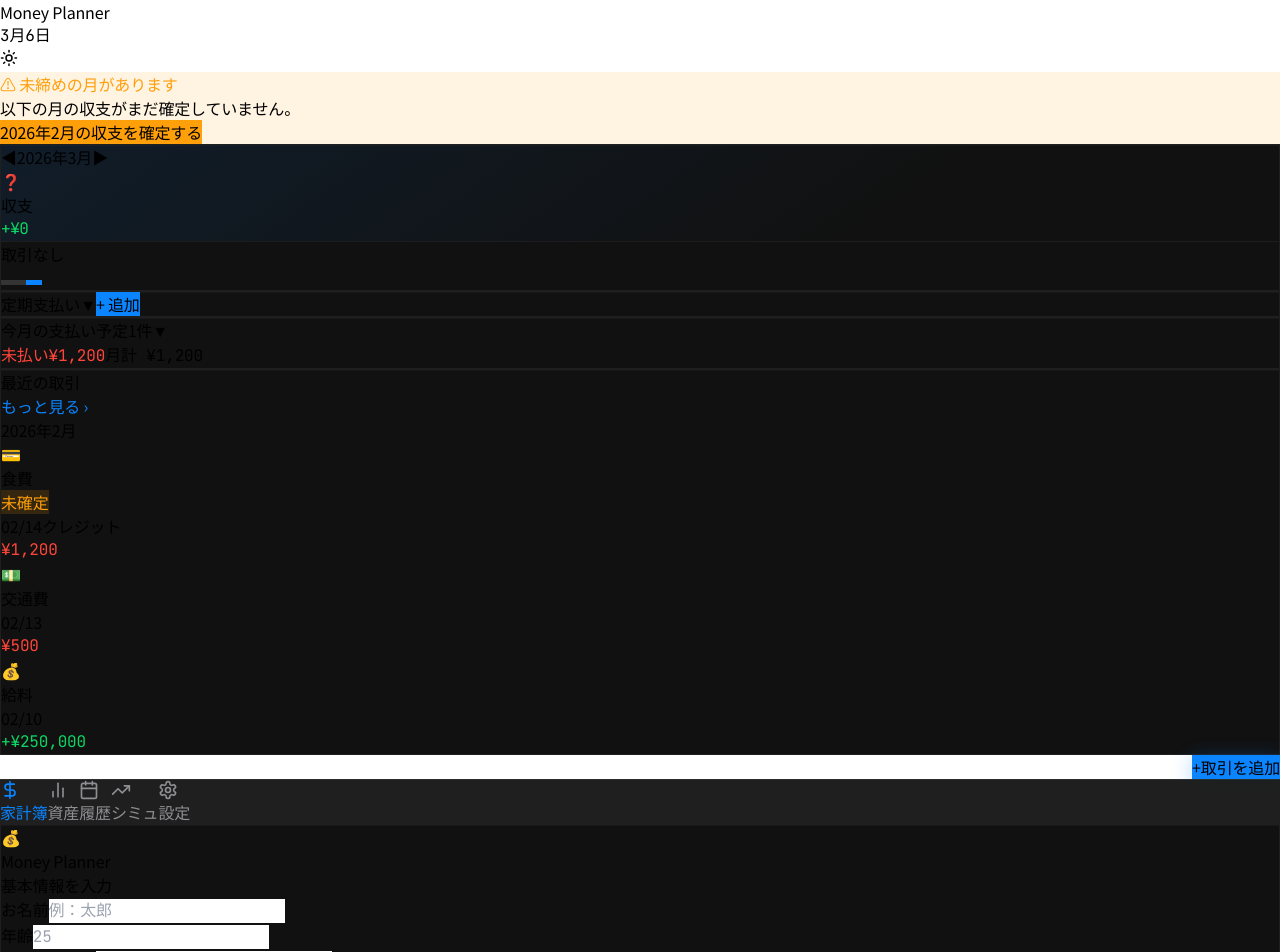
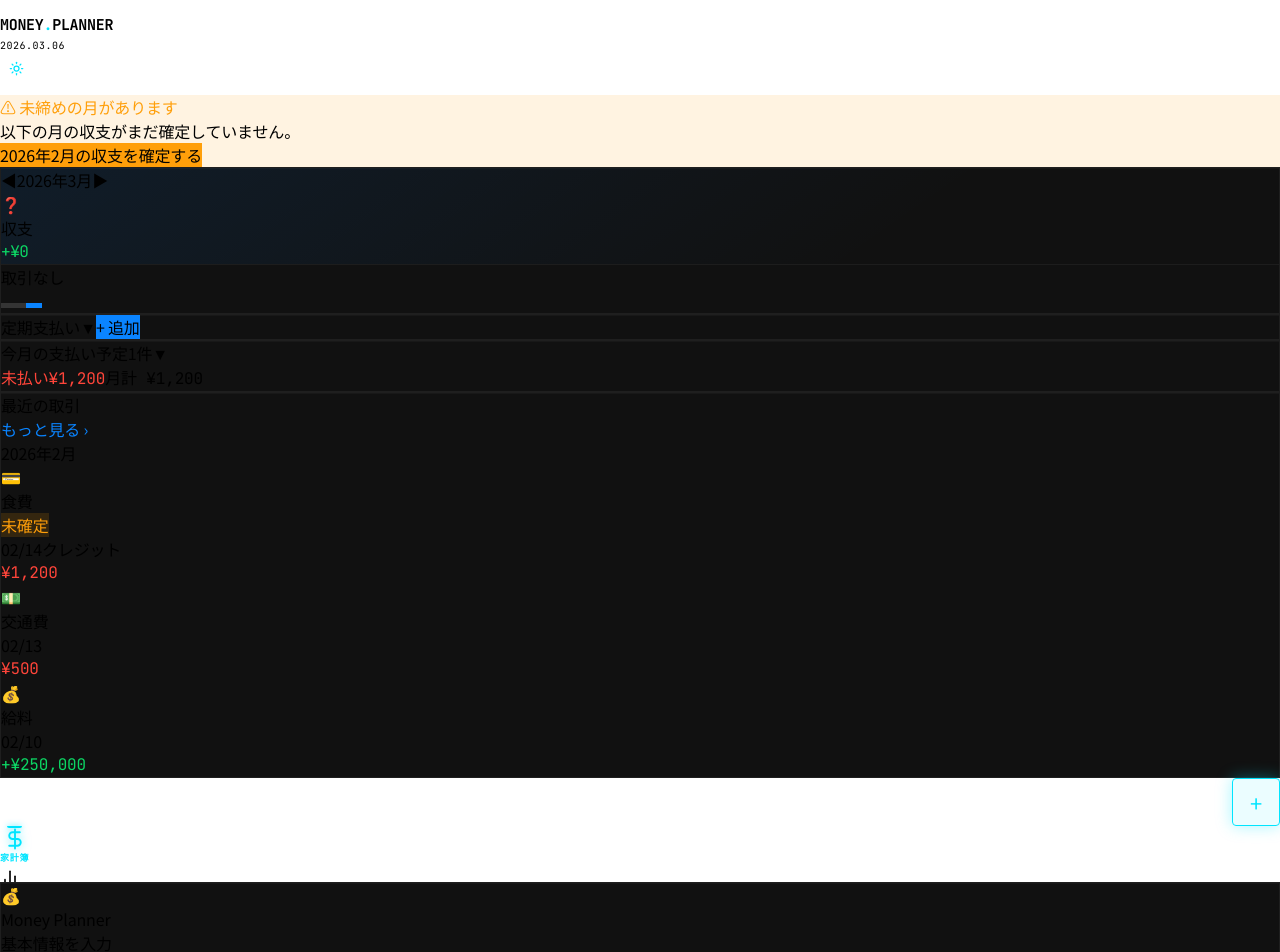
Before and after one commit to express22chief-pixel/App-Monney-Planner, a React (Vite) app: page / in a window 1280 px wide. Shown: the top 952 px of the page. Built offline with nearby package versions, Linux system fonts and the light colour scheme.

Commit message:
Add files via upload

```diff
--- a/src/components/AppShell.jsx
+++ b/src/components/AppShell.jsx
@@ -39,7 +39,7 @@ const TABS = [
   { id: 'home',       icon: <DollarSign size={20} />,  label: '家計簿' },
   { id: 'assets',     icon: <BarChart2 size={20} />,    label: '資産'   },
   { id: 'calendar',   icon: <Calendar size={20} />,    label: '履歴'   },
-  { id: 'simulation', icon: <TrendingUp size={20} />,  label: 'シミュ' },
+  { id: 'simulation', icon: <TrendingUp size={20} />,  label: '計画'   },
   { id: 'settings',   icon: <Settings size={20} />,    label: '設定'   },
 ];
 
@@ -58,33 +58,49 @@ export default function AppShell({ data }) {
   const tabProps = { ...data, theme, setShowAllTransactions };
 
   return (
-    <div className={`min-h-screen ${theme.bg} pb-20 transition-all duration-300`}>
+    <div className={`min-h-screen ${theme.bg} pb-20 transition-colors duration-200`}>
 
-      {/* --- ヘッダー（sticky固定）---------------------------------- */}
-      <div className={`sticky top-0 z-30 ${darkMode ? 'bg-neutral-900' : 'bg-white'} border-b ${theme.border} transition-colors duration-300`}>
-        <div className="max-w-md mx-auto px-4 py-3">
+      {/* --- ヘッダー ─────────────────────────────────────────── */}
+      <div
+        className="sticky top-0 z-30 transition-colors duration-200"
+        style={{
+          backgroundColor: theme.cardHex,
+          borderBottom: `1px solid ${theme.borderHex}`,
+        }}
+      >
+        <div className="max-w-md mx-auto px-4" style={{ paddingTop: 14, paddingBottom: 10 }}>
           <div className="flex items-center justify-between">
             <div>
-              <h1 className={`text-xl font-semibold ${theme.text} tracking-tight`}>
-                Money Planner
+              <h1 style={{
+                fontFamily: "'JetBrains Mono', monospace",
+                fontSize: 15,
+                fontWeight: 700,
+                letterSpacing: '-0.02em',
+                color: theme.textHex,
+              }}>
+                MONEY<span style={{ color: '#00e5ff' }}>.</span>PLANNER
                 {userInfo?.name && (
-                  <span className={`text-sm ml-2 font-normal ${theme.textSecondary}`}>{userInfo.name}</span>
+                  <span style={{ fontSize: 11, fontWeight: 400, marginLeft: 8, color: theme.subHex, fontFamily: "'Noto Sans JP', sans-serif" }}>{userInfo.name}</span>
                 )}
               </h1>
-              <p className={`text-xs ${theme.textSecondary} font-medium tabular-nums`}>
-                {new Date().toLocaleDateString('ja-JP', { month: 'short', day: 'numeric' })}
+              <p style={{ fontSize: 10, color: theme.subHex, fontFamily: "'JetBrains Mono', monospace", marginTop: 1, letterSpacing: '0.05em' }}>
+                {new Date().toLocaleDateString('ja-JP', { year: 'numeric', month: '2-digit', day: '2-digit' }).replace(/\//g, '.')}
               </p>
             </div>
-            <div className="flex items-center gap-2">
             <button
               onClick={() => setDarkMode(!darkMode)}
-                className={`p-2 rounded-lg transition-all duration-200 hover-scale ${darkMode ? 'bg-neutral-800' : 'bg-neutral-100'}`}
+              style={{
+                width: 32, height: 32, borderRadius: 6,
+                border: `1px solid ${theme.borderHex}`,
+                background: 'transparent',
+                display: 'flex', alignItems: 'center', justifyContent: 'center',
+                cursor: 'pointer', transition: 'border-color 0.15s',
+              }}
             >
               {darkMode
-                  ? <Sun size={18} className="text-yellow-400" />
-                  : <Moon size={18} className="text-neutral-600" />}
+                ? <Sun size={15} style={{ color: '#00e5ff' }} />
+                : <Moon size={15} style={{ color: theme.subHex }} />}
             </button>
-            </div>
           </div>
         </div>
       </div>
@@ -116,79 +132,109 @@ export default function AppShell({ data }) {
           {/* メニュー項目（展開時のみ表示） */}
           {fabOpen && (
             <div className="flex flex-col items-end gap-2 animate-fadeIn">
+              {[
+                { label: 'PayPay', emoji: '🔴', color: '#ff3d57', action: () => { data.setShowPayPayImport(true); setFabOpen(false); } },
+                { label: 'テンプレ', emoji: '⚡', color: '#ff9100', action: () => { data.setShowTemplateModal(true); setFabOpen(false); } },
+                { label: '手動入力', emoji: '✏️', color: '#00e5ff', action: () => { data.setShowAddTransaction(true); setFabOpen(false); } },
+              ].map(({ label, emoji, color, action }) => (
                 <button
-                onClick={() => { data.setShowPayPayImport(true); setFabOpen(false); }}
-                className="h-10 px-4 rounded-full text-white text-xs font-bold shadow-lg flex items-center gap-2"
-                style={{ backgroundColor: '#FF4B4B', boxShadow: '0 4px 12px rgba(255,75,75,0.4)' }}
+                  key={label}
+                  onClick={action}
+                  style={{
+                    height: 38, paddingLeft: 14, paddingRight: 14,
+                    borderRadius: 4,
+                    border: `1px solid ${color}`,
+                    background: `${color}15`,
+                    color,
+                    fontSize: 11, fontWeight: 700,
+                    fontFamily: "'JetBrains Mono', monospace",
+                    letterSpacing: '0.04em',
+                    display: 'flex', alignItems: 'center', gap: 6,
+                    boxShadow: `0 0 12px ${color}30`,
+                    cursor: 'pointer',
+                  }}
                 >
-                <span>🔴</span>
-                <span>PayPay読み込み</span>
+                  <span>{emoji}</span>
+                  <span>{label}</span>
                 </button>
-              <button
-                onClick={() => { data.setShowTemplateModal(true); setFabOpen(false); }}
-                className="h-10 px-4 rounded-full text-white text-xs font-bold shadow-lg flex items-center gap-2"
-                style={{ backgroundColor: '#f59e0b', boxShadow: '0 4px 12px rgba(245,158,11,0.4)' }}
-              >
-                <span>⚡</span>
-                <span>テンプレから追加</span>
-              </button>
-              <button
-                onClick={() => { data.setShowAddTransaction(true); setFabOpen(false); }}
-                className="h-10 px-4 rounded-full text-white text-xs font-bold shadow-lg flex items-center gap-2"
-                style={{ backgroundColor: theme.accent, boxShadow: `0 4px 12px ${theme.accent}55` }}
-              >
-                <span>✏️</span>
-                <span>手動で追加</span>
-              </button>
+              ))}
             </div>
           )}
 
           {/* メインFABボタン */}
           <button
             onClick={() => setFabOpen(v => !v)}
-            className="h-12 px-5 rounded-full text-white text-sm font-bold shadow-lg transition-all duration-200 flex items-center gap-2"
             style={{
-              backgroundColor: theme.accent,
-              boxShadow: `0 4px 20px ${theme.accent}55`,
+              width: 48, height: 48,
+              borderRadius: 4,
+              border: '1.5px solid #00e5ff',
+              background: fabOpen ? 'rgba(0,229,255,0.2)' : 'rgba(0,229,255,0.08)',
+              color: '#00e5ff',
+              fontSize: 22, fontWeight: 300, lineHeight: 1,
+              display: 'flex', alignItems: 'center', justifyContent: 'center',
+              boxShadow: '0 0 16px rgba(0,229,255,0.35)',
+              cursor: 'pointer',
               transform: fabOpen ? 'rotate(45deg)' : 'rotate(0deg)',
-              transition: 'transform 0.2s ease',
+              transition: 'transform 0.2s cubic-bezier(0.34, 1.56, 0.64, 1), background 0.15s ease',
             }}
           >
-            <span className="text-xl font-light leading-none" style={{ transform: fabOpen ? 'none' : 'none' }}>+</span>
-            {!fabOpen && <span>取引を追加</span>}
+            +
           </button>
         </div>
       )}
 
-      {/* --- タブバー -------------------------------------------------- */}
+      {/* --- タブバー ─────────────────────────────────────────── */}
       <div
-        className="fixed bottom-0 left-0 right-0 transition-colors duration-300"
+        className="fixed bottom-0 left-0 right-0"
         style={{
-          backgroundColor: darkMode ? 'rgba(17,17,17,0.94)' : 'rgba(255,255,255,0.94)',
-          backdropFilter: 'blur(20px)',
-          WebkitBackdropFilter: 'blur(20px)',
-          borderTop: `1px solid ${darkMode ? 'rgba(255,255,255,0.07)' : 'rgba(0,0,0,0.07)'}`,
-          paddingBottom: 'env(safe-area-inset-bottom)'
+          backgroundColor: theme.cardHex,
+          borderTop: `1px solid ${theme.borderHex}`,
+          paddingBottom: 'env(safe-area-inset-bottom)',
         }}
       >
-        <div className="max-w-md mx-auto flex">
-          {TABS.map(tab => (
+        <div className="max-w-md mx-auto flex" style={{ height: 56 }}>
+          {TABS.map(tab => {
+            const isActive = activeTab === tab.id;
+            return (
               <button
                 key={tab.id}
                 onClick={() => setActiveTab(tab.id)}
-              className={`flex-1 py-2 flex flex-col items-center gap-0.5 transition-all duration-200 ${
-                activeTab === tab.id ? 'scale-110' : 'hover:scale-105'
-              }`}
-              style={{ color: activeTab === tab.id ? theme.accent : (darkMode ? '#8E8E93' : '#9ca3af') }}
+                style={{
+                  flex: 1, display: 'flex', flexDirection: 'column',
+                  alignItems: 'center', justifyContent: 'center',
+                  gap: 3, position: 'relative', background: 'none', border: 'none',
+                  cursor: 'pointer', transition: 'color 0.15s',
+                  color: isActive ? '#00e5ff' : theme.sub2Hex,
+                  paddingTop: 3,
+                }}
               >
-              <div className={`p-1.5 rounded-xl transition-all duration-200 ${
-                activeTab === tab.id ? (darkMode ? 'bg-neutral-800' : 'bg-blue-50') : ''
-              }`}>
+                {/* active indicator — top line */}
+                {isActive && (
+                  <span style={{
+                    position: 'absolute', top: 0, left: '25%', right: '25%', height: 2,
+                    background: '#00e5ff',
+                    boxShadow: '0 0 6px rgba(0,229,255,0.8)',
+                    borderRadius: '0 0 2px 2px',
+                  }} />
+                )}
+                <span style={{
+                  display: 'flex', alignItems: 'center', justifyContent: 'center',
+                  transition: 'transform 0.15s cubic-bezier(0.34, 1.56, 0.64, 1)',
+                  transform: isActive ? 'scale(1.15)' : 'scale(1)',
+                  filter: isActive ? 'drop-shadow(0 0 4px rgba(0,229,255,0.5))' : 'none',
+                }}>
                   {tab.icon}
-              </div>
-              <span className="text-[10px] font-semibold">{tab.label}</span>
+                </span>
+                <span style={{
+                  fontSize: 9, fontFamily: "'JetBrains Mono', monospace",
+                  fontWeight: isActive ? 700 : 500,
+                  letterSpacing: '0.08em', textTransform: 'uppercase',
+                }}>
+                  {tab.label}
+                </span>
               </button>
-          ))}
+            );
+          })}
         </div>
       </div>
 
--- a/src/components/LifeEventPlanner.jsx
+++ b/src/components/LifeEventPlanner.jsx
@@ -37,10 +37,16 @@ export default function LifeEventPlanner({
     return currentAge + (y - nowYear);
   };
 
-  const bg    = darkMode ? '#1c1c1e' : '#fff';
+  // カラーはthemeから統一取得（propsのblue/green/red/amberより優先）
+  const _blue  = theme?.accent  || blue  || '#3b82f6';
+  const _green = theme?.green   || green || '#10b981';
+  const _red   = theme?.red     || red   || '#ef4444';
+  const _amber = theme?.orange  || amber || '#f59e0b';
+
+  const bg    = card  || (darkMode ? '#1c1c1e' : '#fff');
   const bg2   = darkMode ? '#252525' : '#f9fafb';
   const bg3   = darkMode ? '#2a2a2a' : '#f2f2f7';
-  const green2 = '#10b981';
+  const green2 = _green;
 
   // イベントカテゴリーグループ（表示順）
   const GROUPS = [
@@ -54,12 +60,12 @@ export default function LifeEventPlanner({
     const evAge = dateToAge(ev.date);
     const isHousing = ev.type === 'housing_choice';
     const isBuy = ev.housingChoice === 'buy';
-    const accentColor = ev.enabled ? (isHousing ? amber : blue) : sub;
+    const accentColor = ev.enabled ? (isHousing ? _amber : _blue) : sub;
 
     return (
       <div style={{
-        borderRadius: 14, overflow: 'hidden',
-        border: `1.5px solid ${ev.enabled ? (isHousing ? (darkMode ? '#78350f' : '#fde68a') : (darkMode ? '#1e3a5f' : '#dbeafe')) : bdr}`,
+        borderRadius: 12, overflow: 'hidden',
+        border: `1.5px solid ${ev.enabled ? (isHousing ? (darkMode ? 'rgba(255,159,10,0.3)' : '#fde68a') : (darkMode ? 'rgba(10,132,255,0.2)' : '#dbeafe')) : bdr}`,
         background: ev.enabled ? bg2 : bg3,
         opacity: ev.enabled ? 1 : 0.65,
         transition: 'all 0.2s',
@@ -100,7 +106,7 @@ export default function LifeEventPlanner({
 
           {/* 金額バッジ */}
           {ev.enabled && !isHousing && ev.amount > 0 && (
-            <span style={{ fontSize: 12, fontWeight: 700, color: red, fontVariantNumeric: 'tabular-nums', flexShrink: 0 }}>
+            <span style={{ fontSize: 12, fontWeight: 700, color: _red, fontVariantNumeric: 'tabular-nums', flexShrink: 0 }}>
               -{fmtMan(ev.amount)}
             </span>
           )}
@@ -108,7 +114,7 @@ export default function LifeEventPlanner({
             <span style={{
               fontSize: 11, fontWeight: 700, padding: '3px 8px', borderRadius: 6,
               background: isBuy ? (darkMode ? '#78350f' : '#fef3c7') : (darkMode ? '#1a2e1a' : '#f0fdf4'),
-              color: isBuy ? amber : green2,
+              color: isBuy ? _amber : _green,
             }}>
               {isBuy ? '購入' : '賃貸'}
             </span>
@@ -135,7 +141,7 @@ export default function LifeEventPlanner({
                       style={{
                         flex: 1, padding: '10px 6px', borderRadius: 10, border: 'none', cursor: 'pointer',
                         background: ev.housingChoice === opt.key
-                          ? (opt.key === 'buy' ? amber : green2)
+                          ? (opt.key === 'buy' ? _amber : _green)
                           : bg3,
                         color: ev.housingChoice === opt.key ? '#fff' : sub,
                         fontSize: 12, fontWeight: 700, transition: 'all 0.15s',
@@ -149,17 +155,17 @@ export default function LifeEventPlanner({
                   <button onClick={() => setShowHousingModal(true)} style={{
                     width: '100%', marginTop: 8, padding: '9px 12px',
                     background: darkMode ? '#0d1a2b' : '#eff6ff',
-                    border: `1px solid ${darkMode ? '#1e3a5f' : '#bfdbfe'}`,
+                    border: `1px solid ${darkMode ? 'rgba(10,132,255,0.3)' : '#bfdbfe'}`,
                     borderRadius: 10, cursor: 'pointer',
                     display: 'flex', justifyContent: 'space-between', alignItems: 'center',
                   }}>
                     <div style={{ display: 'flex', alignItems: 'center', gap: 6 }}>
-                      <Home size={12} color={blue} />
-                      <span style={{ fontSize: 11, color: blue, fontWeight: 600 }}>
+                      <Home size={12} color={_blue} />
+                      <span style={{ fontSize: 11, color: _blue, fontWeight: 600 }}>
                         {housingParams ? `購入設定済み（${fmtMan(housingParams.propertyPrice ?? 0)}）` : '住宅購入の詳細を設定する →'}
                       </span>
                     </div>
-                    <ChevronRight size={12} color={blue} />
+                    <ChevronRight size={12} color={_blue} />
                   </button>
                 )}
               </div>
@@ -179,7 +185,7 @@ export default function LifeEventPlanner({
                   min={currentAge + 1} max={currentAge + 40} step={1}
                   value={evAge}
                   onChange={e => updateEvent(ev.id, { date: ageToDate(Number(e.target.value)), age: Number(e.target.value) })}
-                  style={{ width: '100%', accentColor: accentColor }}
+                  style={{ width: '100%', accentColor: accentColor, transition: 'accent-color 0.2s' }}
                 />
                 <div style={{ display: 'flex', justifyContent: 'space-between', fontSize: 9, color: sub, marginTop: 1 }}>
                   <span>{currentAge + 1}歳</span><span>{currentAge + 40}歳</span>
@@ -192,7 +198,7 @@ export default function LifeEventPlanner({
               <div style={{ marginBottom: 10 }}>
                 <div style={{ display: 'flex', justifyContent: 'space-between', marginBottom: 4 }}>
                   <span style={{ fontSize: 10, color: sub }}>予算</span>
-                  <span style={{ fontSize: 12, fontWeight: 800, color: red, fontVariantNumeric: 'tabular-nums' }}>
+                  <span style={{ fontSize: 12, fontWeight: 800, color: _red, fontVariantNumeric: 'tabular-nums' }}>
                     {fmtMan(ev.amount)}
                   </span>
                 </div>
@@ -200,7 +206,7 @@ export default function LifeEventPlanner({
                   min={ev.amountRange[0]} max={ev.amountRange[1]} step={ev.amountStep || 100000}
                   value={ev.amount}
                   onChange={e => updateEvent(ev.id, { amount: Number(e.target.value) })}
-                  style={{ width: '100%', accentColor: red }}
+                  style={{ width: '100%', accentColor: _red }}
                 />
                 <div style={{ display: 'flex', justifyContent: 'space-between', fontSize: 9, color: sub, marginTop: 1 }}>
                   <span>{fmtMan(ev.amountRange[0])}</span><span>{fmtMan(ev.amountRange[1])}</span>
@@ -221,7 +227,7 @@ export default function LifeEventPlanner({
   };
 
   return (
-    <div style={{ background: card, borderRadius: 18, padding: 18 }}>
+    <div style={{ background: card, borderRadius: 16, padding: 18 }}>
       {/* ── ヘッダー ── */}
       <div style={{ display: 'flex', justifyContent: 'space-between', alignItems: 'center', marginBottom: 14 }}>
         <div>
@@ -233,8 +239,9 @@ export default function LifeEventPlanner({
         <button onClick={() => { setEditingLifeEvent(null); setShowLifeEventModal(true); }}
           style={{
             display: 'flex', alignItems: 'center', gap: 4, padding: '7px 12px',
-            background: blue, border: 'none', borderRadius: 8, cursor: 'pointer',
-          }}>
+            background: _blue, border: 'none', borderRadius: 8, cursor: 'pointer',
+            transition: 'opacity 0.15s',
+          }} onMouseOver={e=>e.currentTarget.style.opacity='0.8'} onMouseOut={e=>e.currentTarget.style.opacity='1'}>
           <Plus size={11} color="#fff" />
           <span style={{ fontSize: 11, color: '#fff', fontWeight: 700 }}>カスタム</span>
         </button>
@@ -248,13 +255,13 @@ export default function LifeEventPlanner({
         return (
           <div style={{
             marginBottom: 14, padding: '10px 14px', borderRadius: 12,
-            background: darkMode ? '#200a0a' : '#fef2f2',
+            background: darkMode ? 'rgba(255,69,58,0.12)' : '#fef2f2',
             display: 'flex', justifyContent: 'space-between', alignItems: 'center',
           }}>
             <span style={{ fontSize: 11, color: sub }}>
               ライフイベント合計支出（{activeEvents.length}件）
             </span>
-            <span style={{ fontSize: 15, fontWeight: 900, color: red, fontVariantNumeric: 'tabular-nums' }}>
+            <span style={{ fontSize: 15, fontWeight: 900, color: _red, fontVariantNumeric: 'tabular-nums' }}>
               -{fmtMan(total)}
             </span>
           </div>
@@ -304,7 +311,7 @@ export default function LifeEventPlanner({
                       <p style={{ fontSize: 13, fontWeight: 600, color: txt, margin: 0 }}>{ev.name}</p>
                       <p style={{ fontSize: 10, color: sub, margin: 0, marginTop: 1 }}>{ev.date} · {evAge}歳</p>
                     </div>
-                    <p style={{ fontSize: 12, fontWeight: 700, color: red, fontVariantNumeric: 'tabular-nums' }}>
+                    <p style={{ fontSize: 12, fontWeight: 700, color: _red, fontVariantNumeric: 'tabular-nums' }}>
                       -{fmtMan(ev.amount)}
                     </p>
                     <button onClick={() => { setEditingLifeEvent(ev); setShowLifeEventModal(true); }}
```
Lines whose indentation alone changed are shown as unchanged.
